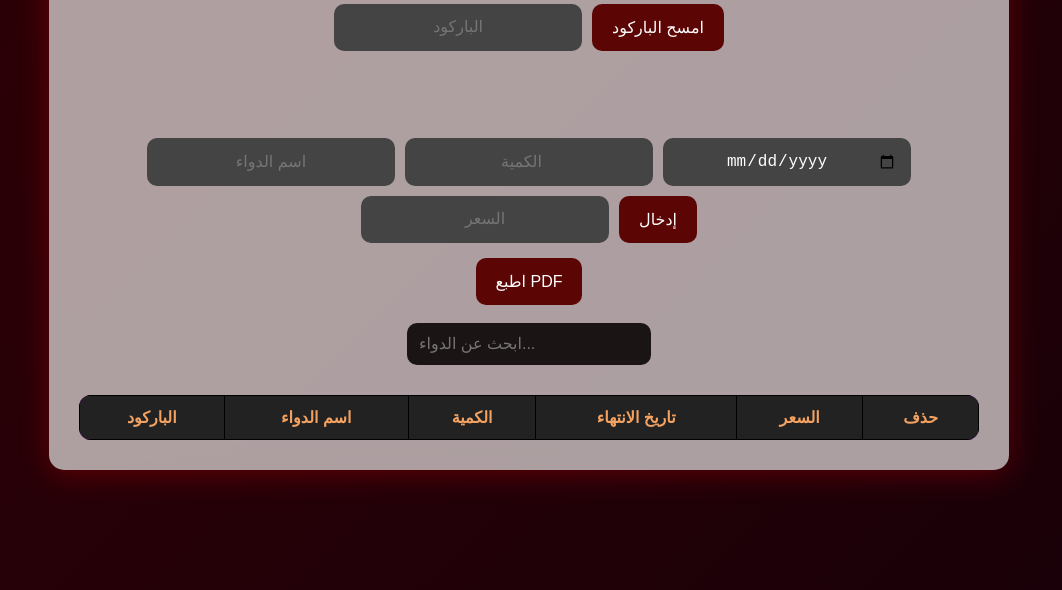
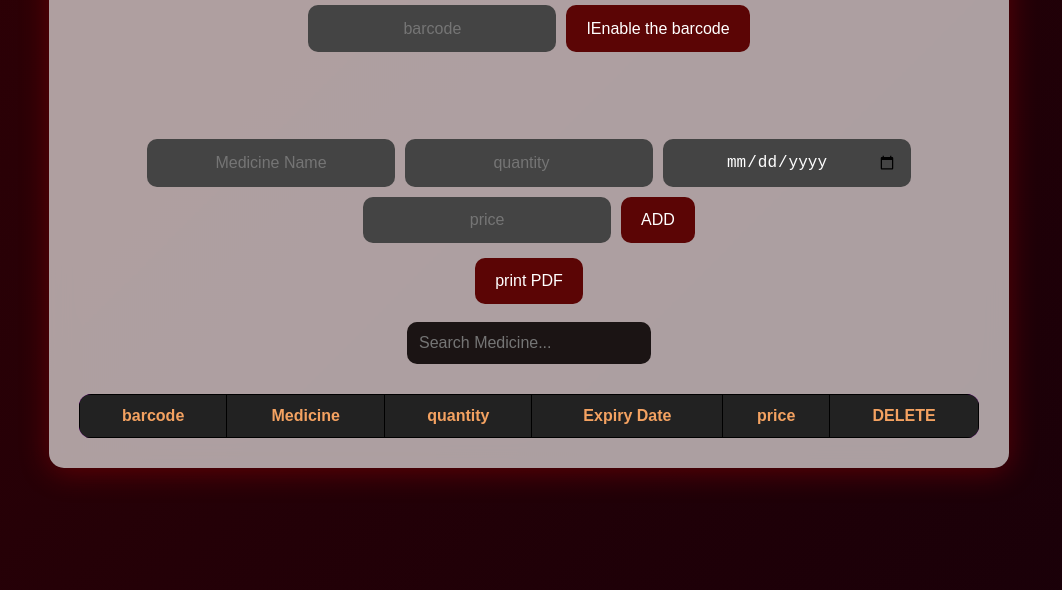
Before and after one commit to maysalhelayel/Medistore-System, a plain HTML site: page DS2.html in a window 1280 px wide. Shown: the part 266-856 px from the top of the page, without its empty margins (111-1173 px from the left). Drawn offline with Linux system fonts and the light colour scheme.

Commit message:
Update DS2.html

```diff
--- a/DS2.html
+++ b/DS2.html
@@ -173,42 +173,42 @@
 
 <body>
     <div class="container">
-        <h2>مخزن الأدوية</h2>
+        <h2>Work Page</h2>
 
         <!-- Barcode input and scanner -->
         <div class="input-container">
-            <input type="text" id="barcode" placeholder="الباركود" oninput="barcodeScanned()">
-            <button onclick="startScanner()">امسح الباركود</button>
+            <input type="text" id="barcode" placeholder="barcode" oninput="barcodeScanned()">
+            <button onclick="startScanner()">اEnable the barcode</button>
         </div>
         <br><br>
         <div id="reader" class="hidden"></div>
         <br><br>
         <div class="input-container">
-            <input type="text" id="medicineName" placeholder="اسم الدواء">
-            <input type="number" id="quantity" placeholder="الكمية">
+            <input type="text" id="medicineName" placeholder="Medicine Name">
+            <input type="number" id="quantity" placeholder="quantity">
             <input type="date" id="expiryDate">
-            <input type="text" id="price" placeholder="السعر">
-            <button onclick="addMedicine()">إدخال</button>
+            <input type="text" id="price" placeholder="price">
+            <button onclick="addMedicine()">ADD</button>
         </div>
 
-        <button onclick="printPage()">اطبع PDF</button>
+        <button onclick="printPage()">print PDF</button>
 
         <!-- Search Bar Above the Table -->
         <br><br>
         <div class="search-container">
-            <input type="text" id="searchInput" placeholder="ابحث عن الدواء..." onkeyup="searchMedicine()">
+            <input type="text" id="searchInput" placeholder="Search Medicine..." onkeyup="searchMedicine()">
         </div>
 
         <!-- Medicine Table -->
         <table class="data-table" id="medicineTable">
             <thead>
                 <tr>
-                    <th>الباركود</th>
-                    <th>اسم الدواء</th>
-                    <th>الكمية</th>
-                    <th>تاريخ الانتهاء</th>
-                    <th>السعر</th>
-                    <th>حذف</th>
+                    <th>barcode</th>
+                    <th>Medicine</th>
+                    <th>quantity</th>
+                    <th>Expiry Date</th>
+                    <th>price</th>
+                    <th>DELETE</th>
                 </tr>
             </thead>
             <tbody></tbody>
@@ -327,4 +327,5 @@
     </script>
 </body>
 
+
 </html>
```
